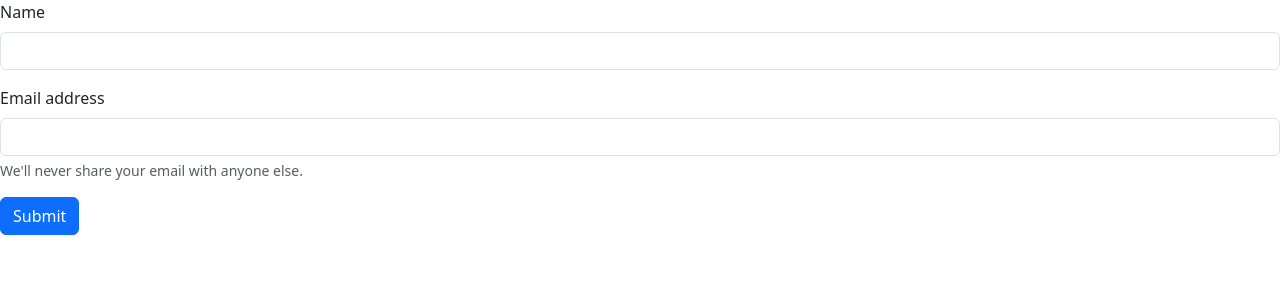
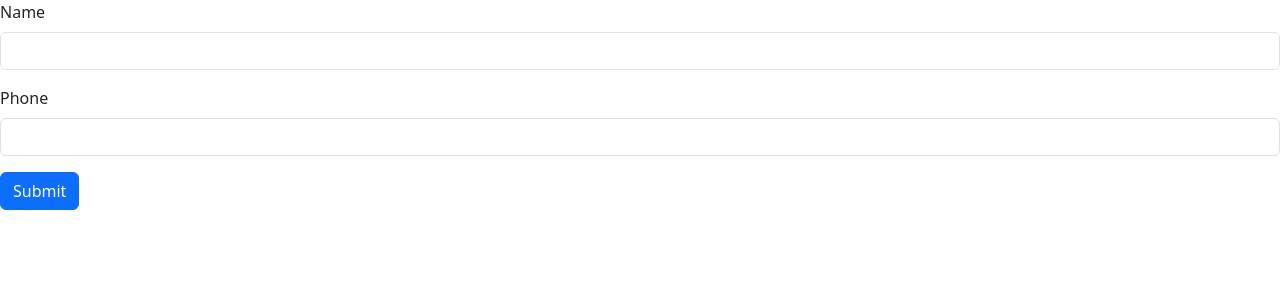
Before and after one commit to Shamonti/django_dynamic_forms, a Django app: page / in a window 1280 px wide. Shown: the top 300 px of the page. Run offline with Django 5.2, Linux system fonts and the light colour scheme.

Commit message:
Fixed form data submission issue

```diff
--- a/myproject/myforms/models.py
+++ b/myproject/myforms/models.py
@@ -3,5 +3,5 @@ from django.db import models
 # Create your models here.
 class FormData(models.Model):
   name = models.CharField(max_length = 100)
-  email = models.EmailField()
+  # email = models.EmailField()
   phone = models.IntegerField(blank=True, null=True)
--- a/myproject/myforms/templates/index.html
+++ b/myproject/myforms/templates/index.html
@@ -12,22 +12,15 @@
     />
   </head>
   <body>
-    <form>
+    <form method="POST">
+      {% csrf_token %}
       <div class="mb-3">
         <label for="name" class="form-label">Name</label>
-        <input type="name" class="form-control" id="name" />
+        <input type="name" name="name" class="form-control" id="name" />
       </div>
       <div class="mb-3">
-        <label for="exampleInputEmail1" class="form-label">Email address</label>
-        <input
-          type="email"
-          class="form-control"
-          id="exampleInputEmail1"
-          aria-describedby="emailHelp"
-        />
-        <div id="emailHelp" class="form-text">
-          We'll never share your email with anyone else.
-        </div>
+        <label for="phone" class="form-label">Phone</label>
+        <input type="phone" name="phone" class="form-control" id="phone" />
       </div>
       <button type="submit" class="btn btn-primary">Submit</button>
     </form>
--- a/myproject/myforms/views.py
+++ b/myproject/myforms/views.py
@@ -1,5 +1,13 @@
 from django.shortcuts import render
+from django.http import request
+from .models import FormData
 
 # Create your views here.
 def index(request):
-  return render(request, 'index.html')
+    if request.method=='POST':
+      name=request.POST['name']
+      phone=request.POST['phone']
+      data = FormData(name=name, phone=phone)
+      data.save()
+      print(name, phone)
+    return render(request, 'index.html')
```
Also changed, not shown: myproject/myforms/migrations/0002_remove_formdata_email.py (added).
